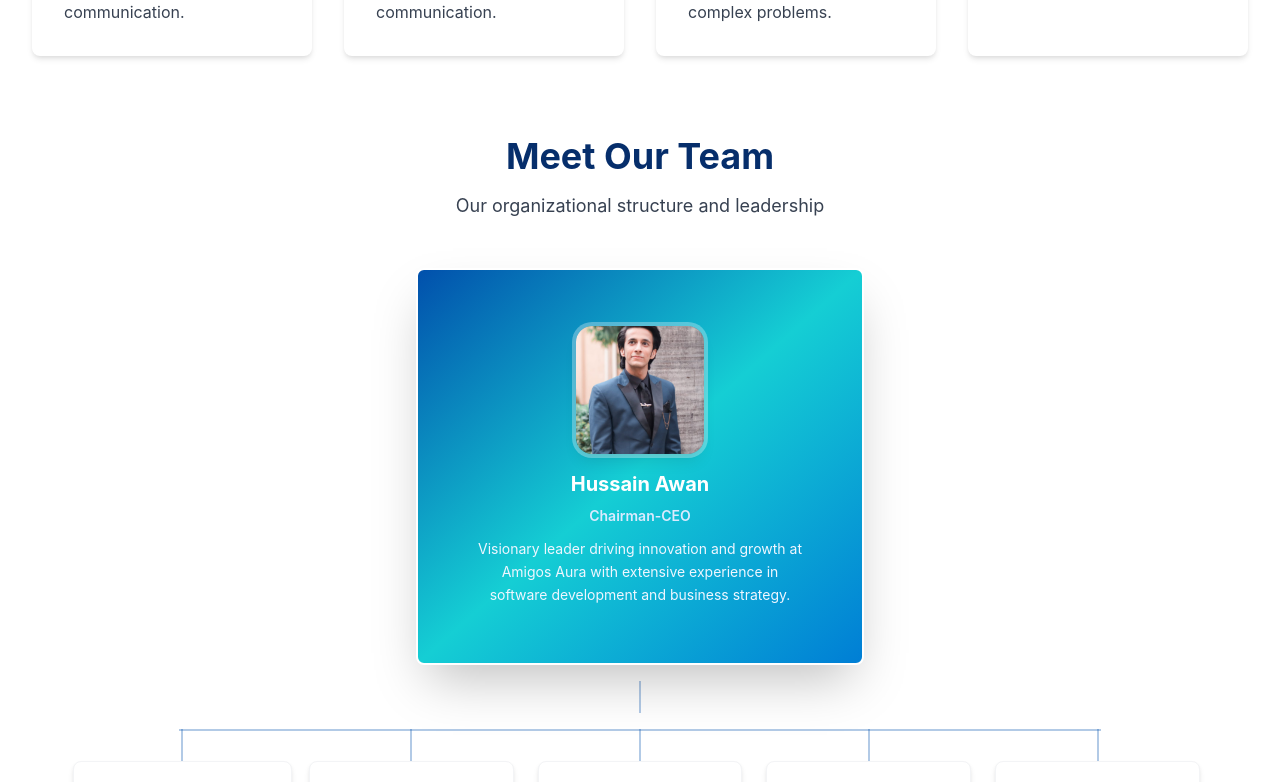
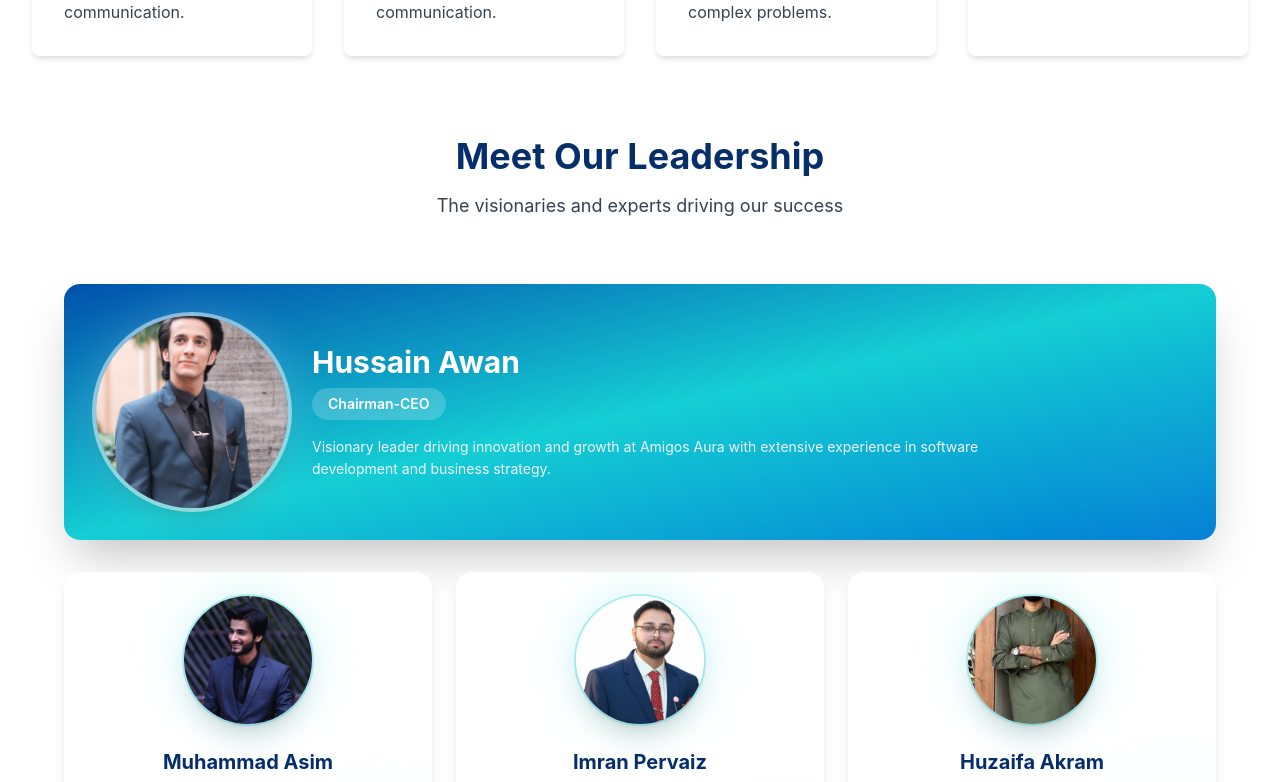
Before and after one commit to MuhammadFarhanA/Amigos-Aura, a React (Vite) app: page /about in a window 1280 px wide. Shown: the part 822-1604 px from the top of the page. Built offline with nearby package versions, Linux system fonts and the light colour scheme.

Commit message:
Added TeamCard.tsx

```diff
--- /dev/null
+++ b/src/components/TeamCard.tsx
@@ -0,0 +1,85 @@
+import React from 'react';
+import { motion } from 'framer-motion';
+import { TeamMember } from '../data/team';
+
+interface TeamCardProps {
+  member: TeamMember;
+  isCEO?: boolean;
+  index: number;
+}
+
+const TeamCard: React.FC<TeamCardProps> = ({ member, isCEO = false, index }) => {
+  return (
+    <motion.div
+      initial={{ opacity: 0, y: 40 }}
+      whileInView={{ opacity: 1, y: 0 }}
+      transition={{ duration: 0.5, delay: index * 0.1 }}
+      viewport={{ once: true }}
+      className={`group ${isCEO ? 'col-span-full' : ''}`}
+    >
+      <div className={`relative overflow-hidden rounded-2xl ${
+        isCEO
+          ? 'bg-gradient-to-br from-aa-blue-primary via-aa-cyan to-aa-blue-bright shadow-2xl'
+          : 'bg-white shadow-lg hover:shadow-2xl'
+      } transition-all duration-500 ${isCEO ? 'p-8' : 'p-6'}`}>
+        <div className={`flex ${isCEO ? 'flex-col md:flex-row' : 'flex-col'} items-center gap-6`}>
+          <motion.div
+            whileHover={{ scale: 1.05, rotate: 2 }}
+            transition={{ duration: 0.3 }}
+            className="relative flex-shrink-0"
+          >
+            <div className={`absolute inset-0 ${
+              isCEO ? 'bg-white/20' : 'bg-aa-cyan/20'
+            } rounded-full blur-xl group-hover:blur-2xl transition-all duration-500`}></div>
+
+            <div className={`relative ${
+              isCEO
+                ? 'w-40 h-40 md:w-48 md:h-48 ring-4 ring-white/50'
+                : 'w-32 h-32 ring-2 ring-aa-cyan/30'
+            } rounded-full overflow-hidden shadow-xl`}>
+              <img
+                src={member.image}
+                alt={member.name}
+                className="w-full h-full object-cover"
+              />
+            </div>
+          </motion.div>
+
+          <div className={`${isCEO ? 'flex-1 text-center md:text-left' : 'text-center'}`}>
+            <h3 className={`font-bold mb-2 ${
+              isCEO
+                ? 'text-2xl md:text-3xl text-white'
+                : 'text-xl text-aa-primary-dark'
+            }`}>
+              {member.name}
+            </h3>
+
+            <div className={`inline-block px-4 py-1.5 rounded-full mb-4 ${
+              isCEO
+                ? 'bg-white/20 backdrop-blur-sm'
+                : 'bg-gradient-to-r from-aa-blue-primary/10 to-aa-cyan/10 border border-aa-cyan/30'
+            }`}>
+              <p className={`text-sm font-semibold ${
+                isCEO ? 'text-white' : 'text-aa-blue-primary'
+              }`}>
+                {member.role}
+              </p>
+            </div>
+
+            <p className={`text-sm leading-relaxed ${
+              isCEO ? 'text-blue-50 max-w-2xl' : 'text-gray-600'
+            } ${isCEO && 'md:mx-0 mx-auto'}`}>
+              {member.bio}
+            </p>
+          </div>
+        </div>
+
+        <div className={`absolute -bottom-2 -right-2 w-24 h-24 ${
+          isCEO ? 'bg-white/10' : 'bg-aa-cyan/5'
+        } rounded-full blur-3xl`}></div>
+      </div>
+    </motion.div>
+  );
+};
+
+export default TeamCard;
--- a/src/pages/About.tsx
+++ b/src/pages/About.tsx
@@ -3,7 +3,7 @@ import { motion } from 'framer-motion';
 import PageLayout from '../components/templates/PageLayout';
 import Card from '../components/Card';
 import StatGrid from '../components/molecules/StatGrid';
-import TeamTreeNode from '../components/TeamTreeNode';
+import TeamCard from '../components/TeamCard';
 import { teamHierarchy, companyValues } from '../data/team';
 import { companyStats } from '../data/company';
 
@@ -82,7 +82,7 @@ const About = () => {
 
       {/* Team Section */}
       <section className="mb-20">
-        <div className="text-center mb-12">
+        <div className="text-center mb-16">
           <motion.h2
             initial={{ opacity: 0, y: 20 }}
             whileInView={{ opacity: 1, y: 0 }}
@@ -90,7 +90,7 @@ const About = () => {
             viewport={{ once: true }}
             className="text-3xl lg:text-4xl font-bold text-aa-primary-dark mb-4"
           >
-            Meet Our Team
+            Meet Our Leadership
           </motion.h2>
           <motion.p
             initial={{ opacity: 0, y: 20 }}
@@ -99,12 +99,18 @@ const About = () => {
             viewport={{ once: true }}
             className="text-lg text-gray-700 mb-6"
           >
-            Our organizational structure and leadership
+            The visionaries and experts driving our success
           </motion.p>
         </div>
 
-        <div className="max-w-6xl mx-auto">
-          <TeamTreeNode member={teamHierarchy} isRoot={true} />
+        <div className="max-w-6xl mx-auto space-y-8">
+          <TeamCard member={teamHierarchy} isCEO={true} index={0} />
+
+          <div className="grid md:grid-cols-2 lg:grid-cols-3 gap-6 mt-12">
+            {teamHierarchy.reports?.map((member, index) => (
+              <TeamCard key={index} member={member} index={index + 1} />
+            ))}
+          </div>
         </div>
       </section>
 
```
